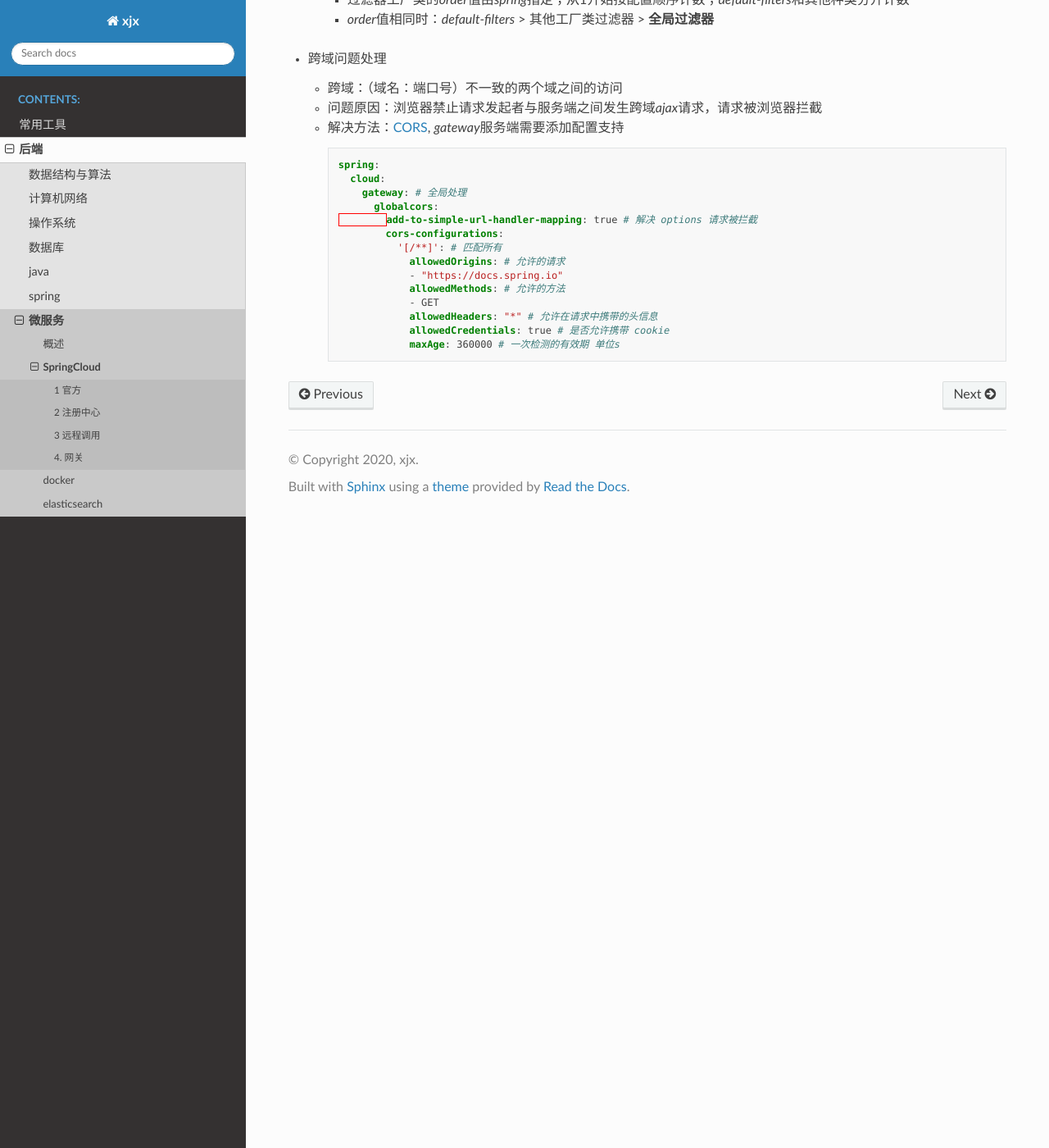
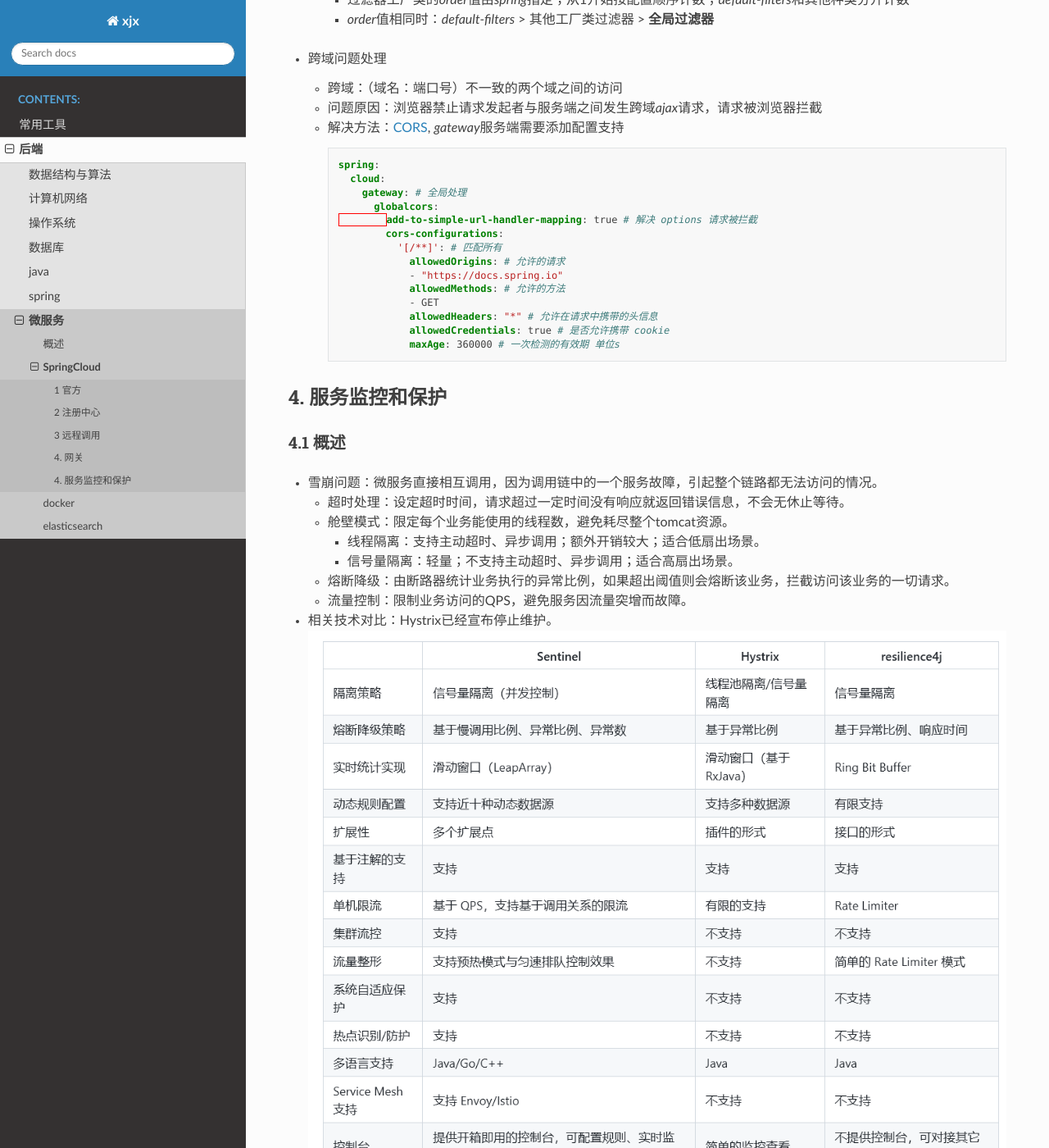
Before and after one commit to zzpandaman/wiki, a Sphinx documentation site: the page built from source/backend/microservice/springcloud.md, in a window 1280 px wide and 1400 px high, scrolled down 7047 px. Shown: the whole window at 82% size. Built offline with Sphinx 7.4.7 and the Read the Docs theme 2.0.0, drawn with Linux system fonts in a browser that asks for light colours; pages that are not in the unit, such as notebooks, are missing from menus; some of the changed text lies outside the part shown.

Commit message:
sentinel

````diff
--- a/source/backend/microservice/springcloud.md
+++ b/source/backend/microservice/springcloud.md
@@ -311,3 +311,40 @@
 		            allowedCredentials: true # 是否允许携带 cookie
 		            maxAge: 360000 # 一次检测的有效期 单位s
 		```
+
+## 4. 服务监控和保护
+### 4.1 概述
+- 雪崩问题：微服务直接相互调用，因为调用链中的一个服务故障，引起整个链路都无法访问的情况。
+	+ 超时处理：设定超时时间，请求超过一定时间没有响应就返回错误信息，不会无休止等待。
+	+ 舱壁模式：限定每个业务能使用的线程数，避免耗尽整个tomcat资源。
+		* 线程隔离：支持主动超时、异步调用；额外开销较大；适合低扇出场景。
+		* 信号量隔离：轻量；不支持主动超时、异步调用；适合高扇出场景。
+	+ 熔断降级：由断路器统计业务执行的异常比例，如果超出阈值则会熔断该业务，拦截访问该业务的一切请求。
+	+ 流量控制：限制业务访问的QPS，避免服务因流量突增而故障。
+- 相关技术对比：Hystrix已经宣布停止维护。
+![](../../_static/img/sentinel.png)
+### 4.2 sentinel
+- [官网网站](https://sentinelguard.io/zh-cn/)
+- QuikStart
+	+ 安装dashboard:去[官方github](https://github.com/alibaba/Sentinel)下载jar包并运行，启动参数等参考官方文档
+	+ 客户端引入相关依赖、配置sentinel控制台地址
+
+		```
+		```
+
+		```
+		```
+
+	+ 启用feign对sentinel的支持，编写FeignClient降级逻辑
+
+		```
+		```
+
+	+ 规则持久化：基于源码改造成push模式，[改造详解](https://github.com/zzpandaman/sentinel-1.8.3-push)
+		* `csp.sentinel.app.type`配置项区分普通客户端和网关客户端，两着引入不同依赖。
+
+- 常用规则
+	+ 簇点链路：就是项目内的调用链路，链路中**被监控的每个接口**就是一个资源。默认情况下sentinel会监控SpringMVC的每一个端点(Endpoint)。
+	+ 自定义资源：`@SentinelResource`,链路模式下关闭context整合。
+	+ 授权规则
+	+ 自定义异常
````
Also changed, not shown: source/_static/img/sentinel.png (added).
